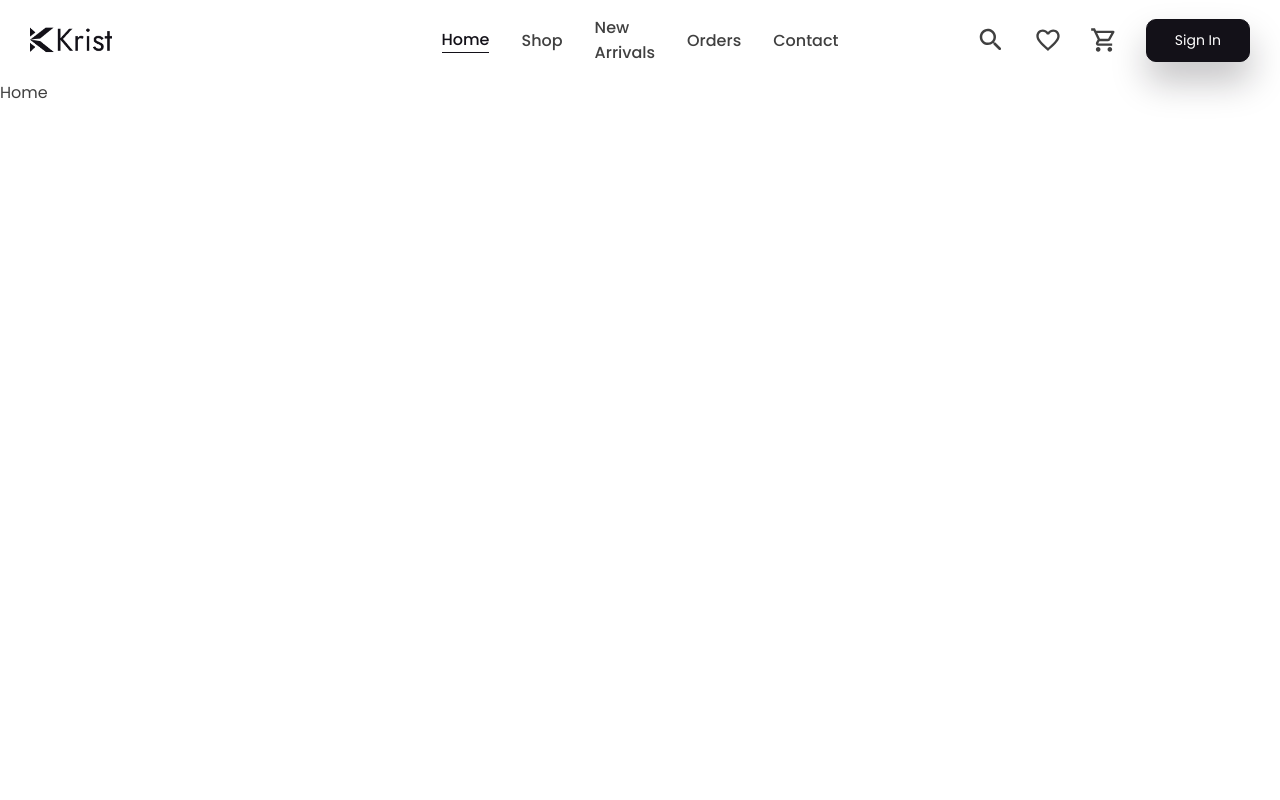
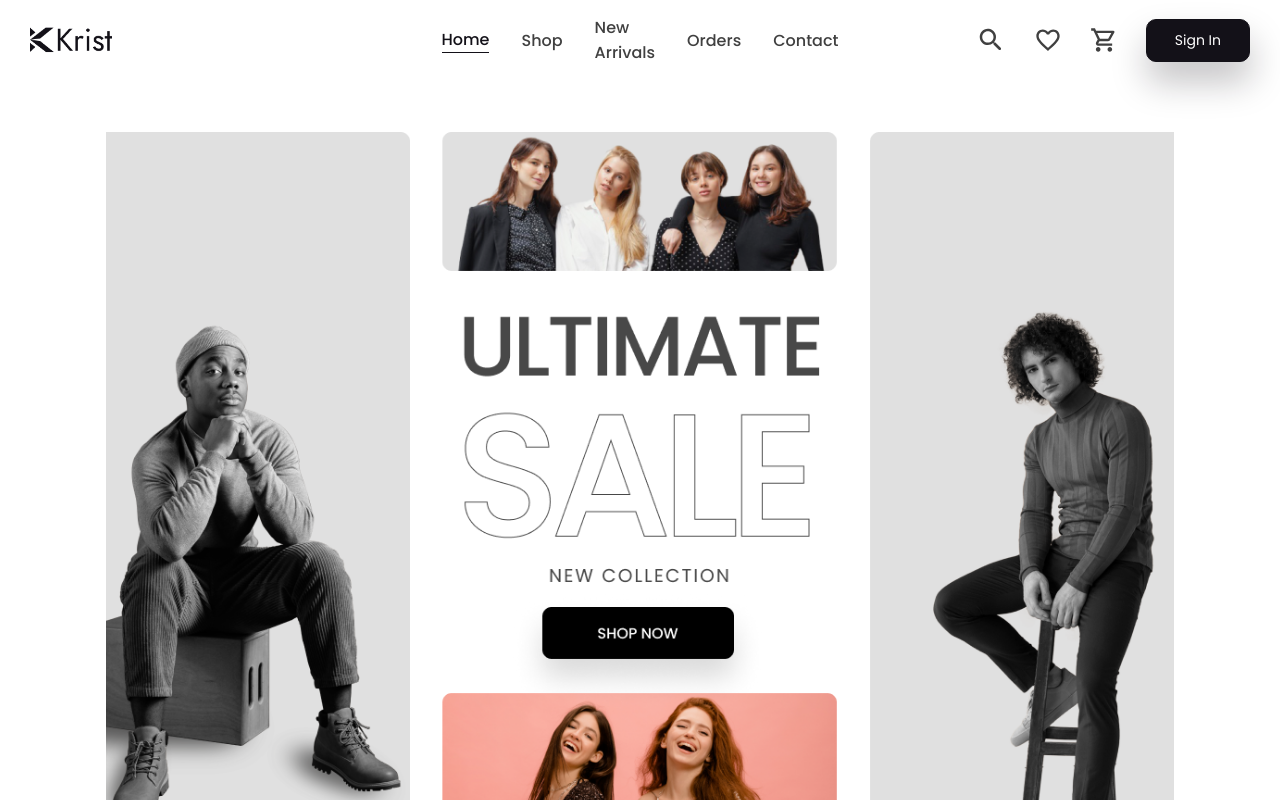
Before and after one commit to AbdullahKhetran/ecommerce-website-mern-stack, a React (Create React App) app in the folder client/: page / in a window 1280 px wide. Built offline with nearby package versions, Linux system fonts and the light colour scheme.

Commit message:
homepage banner and categories

```diff
--- /dev/null
+++ b/client/src/components/cards/ProductCategoryCard.jsx
@@ -0,0 +1,88 @@
+import React from 'react'
+import {useNavigate} from "react-router-dom";
+import styled from "styled-components"
+
+const Card = styled.div`
+    width: 250px;
+    display: flex;
+    flex-direction: column;
+    gap: 16px;
+    transition: all 0.3s ease-out;
+    cursor: pointer;
+`;
+
+const Image = styled.img`
+    width: 100%;
+    height: 320px;
+    border-radius: 6px;
+    object-fit: cover;
+    transition: all 0.3s ease-out;
+`;
+
+const Top = styled.div`
+    display: flex;
+    align-items: center;
+    justify-content: center;
+    position: relative;
+    border-radius: 6px;
+    transition: all 0.3s ease-out;
+    &:hover {
+        background-color: ${({theme}) => theme.primary}
+    }
+    &:hover ${Image} {
+        opacity: 0.8;
+    }
+`;
+
+const Menu = styled.div`
+    width: 90%;
+    position: absolute;
+    z-index: 10;
+    color: ${({theme}) => theme.text_primar};
+    bottom: 20px;
+    left: 50;
+    right: 50;
+    display: flex;
+    gap: 12px;
+`;
+
+const Button = styled.div`
+    width: 100%;
+    color: ${({theme}) => theme.primary};
+    padding: 12px 20px;
+    background: white;
+    border-radius: 12px;
+    text-align: center;
+    font-weight: 500;
+`;
+
+const Sale = styled.div`
+    position: absolute;
+    z-index: 10;
+    color: ${({theme}) => theme.text_primary};
+    top: 10px;
+    right: 10px;
+    font-size: 12px;
+    font-weight: 600;
+    color: white;
+    background: green;
+    padding: 3px 6px;
+    border-radius: 4px;
+`;
+
+const ProductCategoryCard = ({category}) => {
+    const navigate = useNavigate()
+    return (
+        <Card onClick={() => navigate(`/shop?category=${category}`)}>
+            <Top>
+                <Image src={category.img} />
+                <Menu>
+                    <Button>{category.name}</Button>
+                </Menu>
+                <Sale>{category.off}</Sale>
+            </Top>
+        </Card>
+    )
+}
+
+export default ProductCategoryCard
--- a/client/src/pages/Home.jsx
+++ b/client/src/pages/Home.jsx
@@ -1,8 +1,83 @@
 import React from 'react'
+import styled from "styled-components"
+import HeaderImage from "../utils/Images/Header.png"
+import {category} from "../utils/data"
+import ProductCategoryCard from '../components/cards/ProductCategoryCard'
+
+const Container = styled.div`
+  padding: 20px 30px;
+  padding-bottom: 200px;
+  height: 100%;
+  overflow-y: scroll;
+  display: flex;
+  align-items: center;
+  flex-direction: column;
+  gap: 30px;
+  @media (max-width: 768px) {
+    padding: 20px 12px;
+  }
+  background: ${({theme}) => theme.bg};
+`;
+
+const Section = styled.div`
+  max-width: 1400px;
+  padding: 32px 16px;
+  display: flex;
+  flex-direction: column;
+  gap: 28px;
+`;
+
+const Img = styled.img`
+  width: 90%;
+  height: 700px;
+  object-fit: cover;
+  max-width: 1200px;
+`;
+
+const Title = styled.div`
+  font-size: 28px;
+  font-weight: 500;
+  display: flex;
+  justify-content: ${({center}) => (center ? "center" : "space-between")};
+  align-items: center;
+`
+
+const CardWrapper = styled.div`
+  display: flex;
+  flex-wrap: wrap;
+  gap: 24px;
+  justify-content: center;
+`
 
 const Home = () => {
   return (
-    <div>Home</div>
+    <Container>
+
+      {/* background image section */}
+      <Section
+        style={{
+          alignItems: "center"
+        }}
+      >
+        <Img src={HeaderImage} />
+      </Section>
+
+      {/* categories */}
+      <Section >
+        <Title>Shop by Categories</Title>
+        <CardWrapper>
+          {category.map((category) => (
+            <ProductCategoryCard category={category} />
+
+          ))}
+        </CardWrapper>
+      </Section>
+
+      {/* bestsellers */}
+      <Section >
+        <Title center>Our Bestseller</Title>
+      </Section>
+    </Container>
   )
 }
 
```
